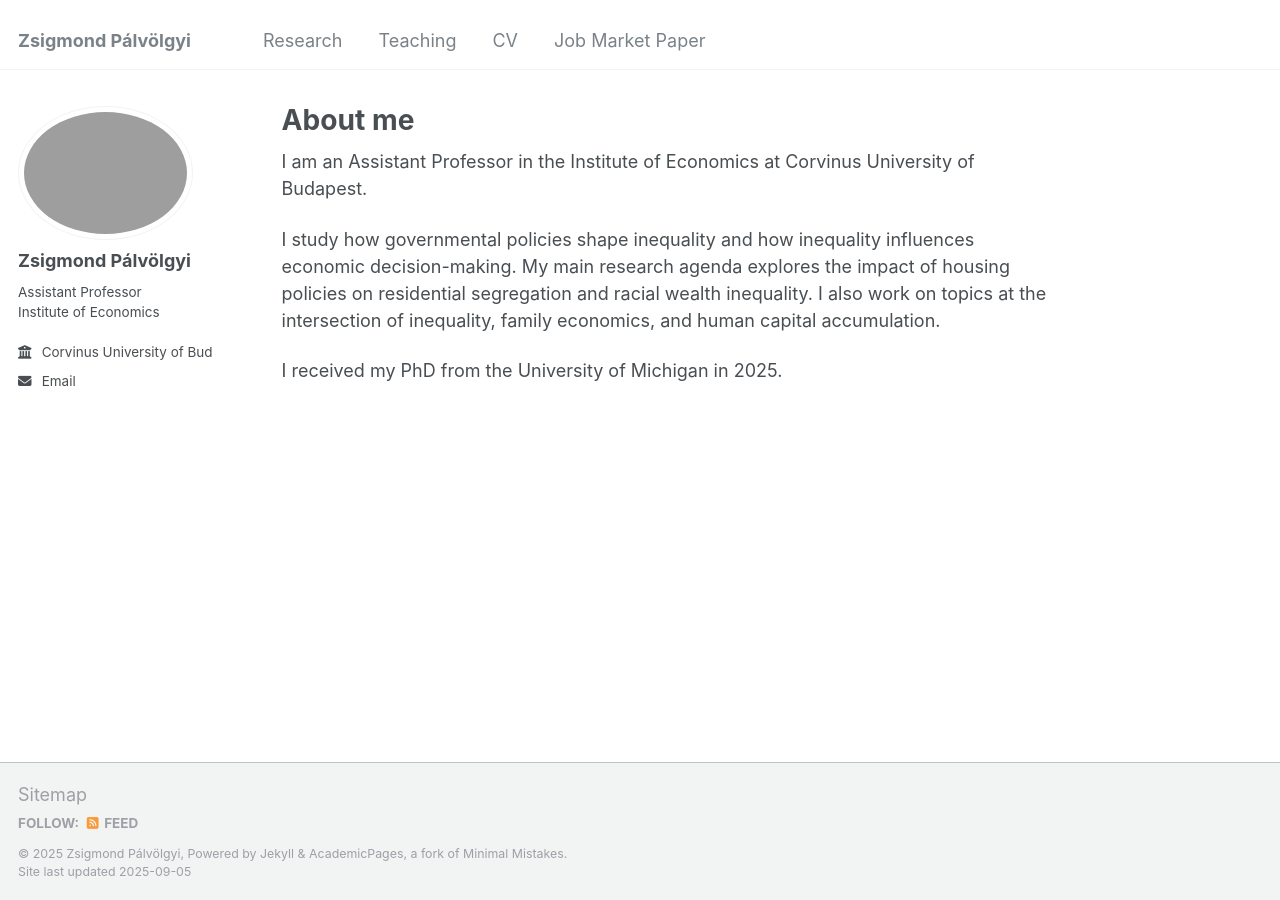
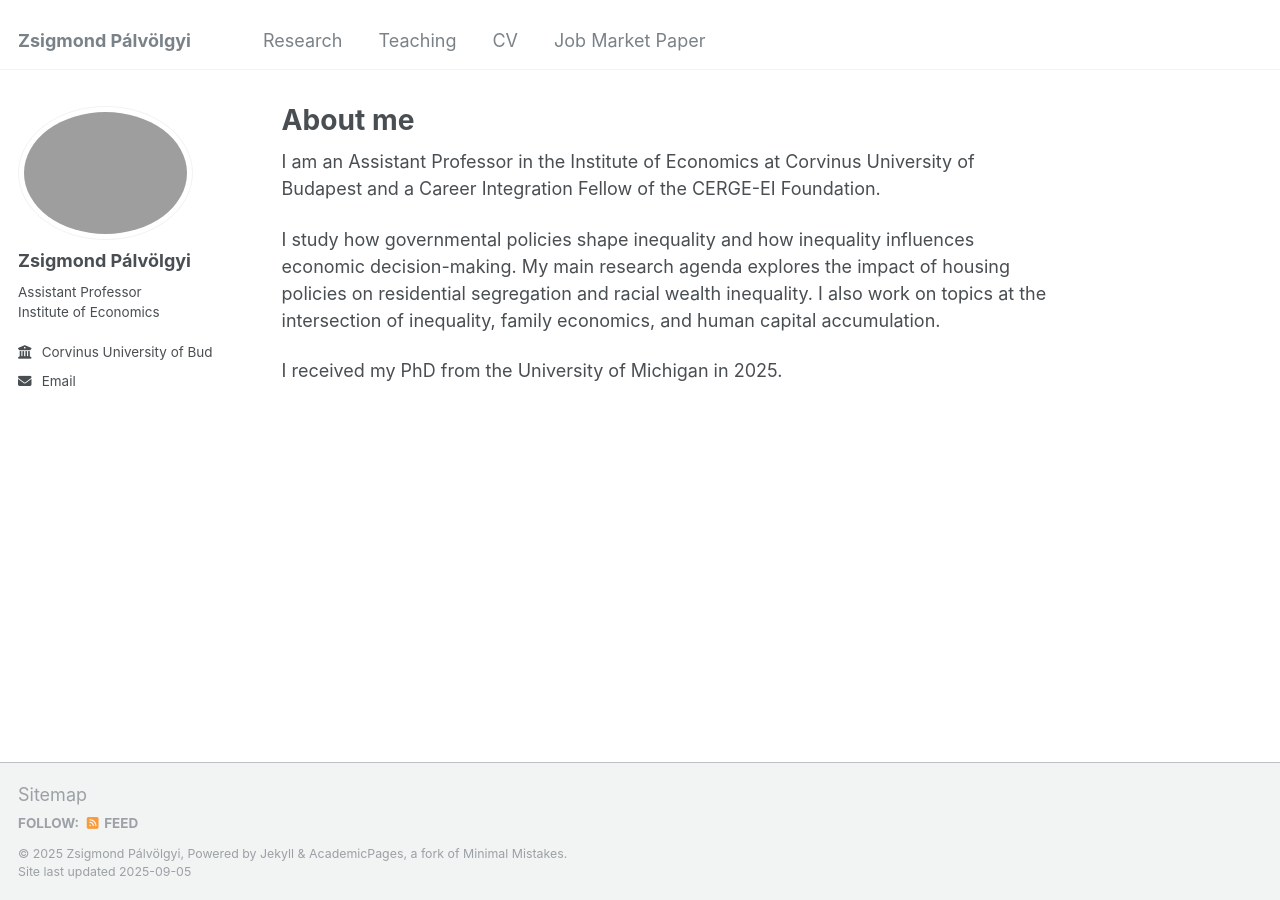
Before and after one commit to zsigmond-palvolgyi/zsigmond-palvolgyi.github.io, a Jekyll site: the page built from _pages/about.md, in a window 1280 px wide. Built offline with Jekyll 4.4.1, drawn with Linux system fonts in a browser that asks for light colours.

Commit message:
september update

```diff
--- a/_pages/about.md
+++ b/_pages/about.md
@@ -10,7 +10,7 @@ redirect_from:
 
 
 
-I am an Assistant Professor in the Institute of Economics at Corvinus University of Budapest.
+I am an Assistant Professor in the Institute of Economics at Corvinus University of Budapest and a Career Integration Fellow of the CERGE-EI Foundation.
 
 I study how governmental policies shape inequality and how inequality influences economic decision-making. My main research agenda explores the impact of housing policies on residential segregation and racial wealth inequality. I also work on topics at the intersection of inequality, family economics, and human capital accumulation.
 
```
Also changed, not shown: 1 other file.
